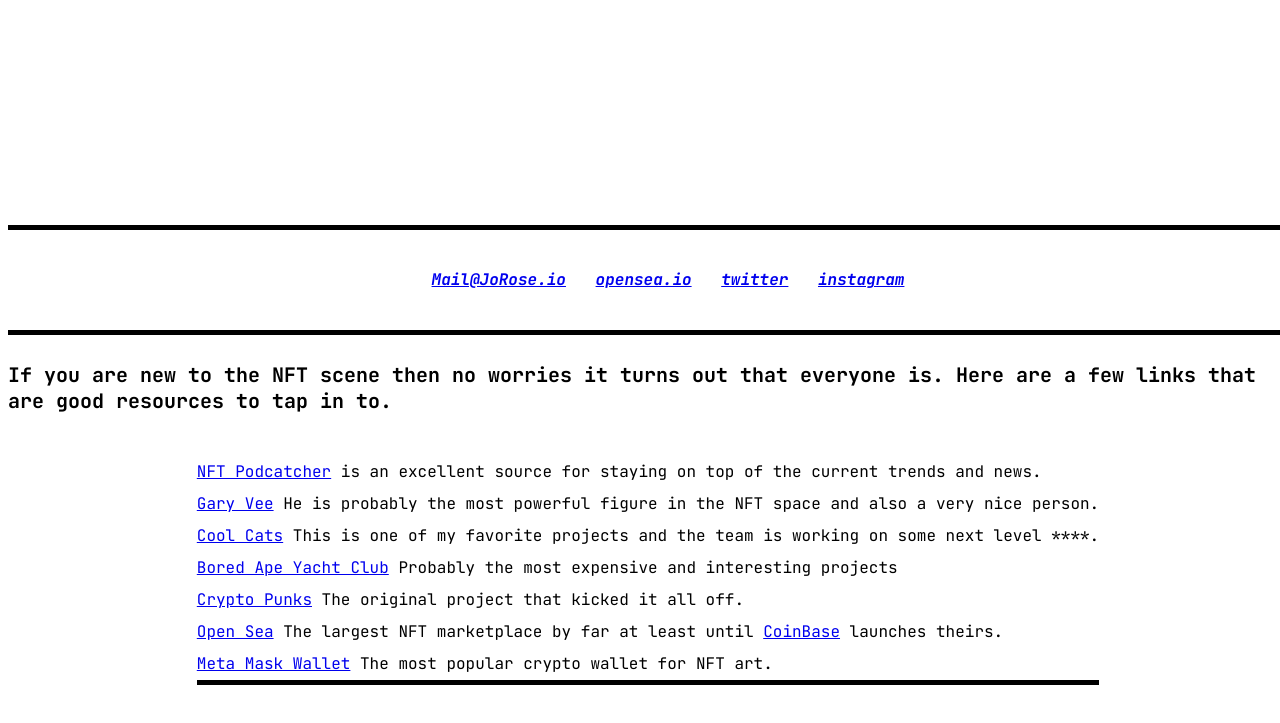
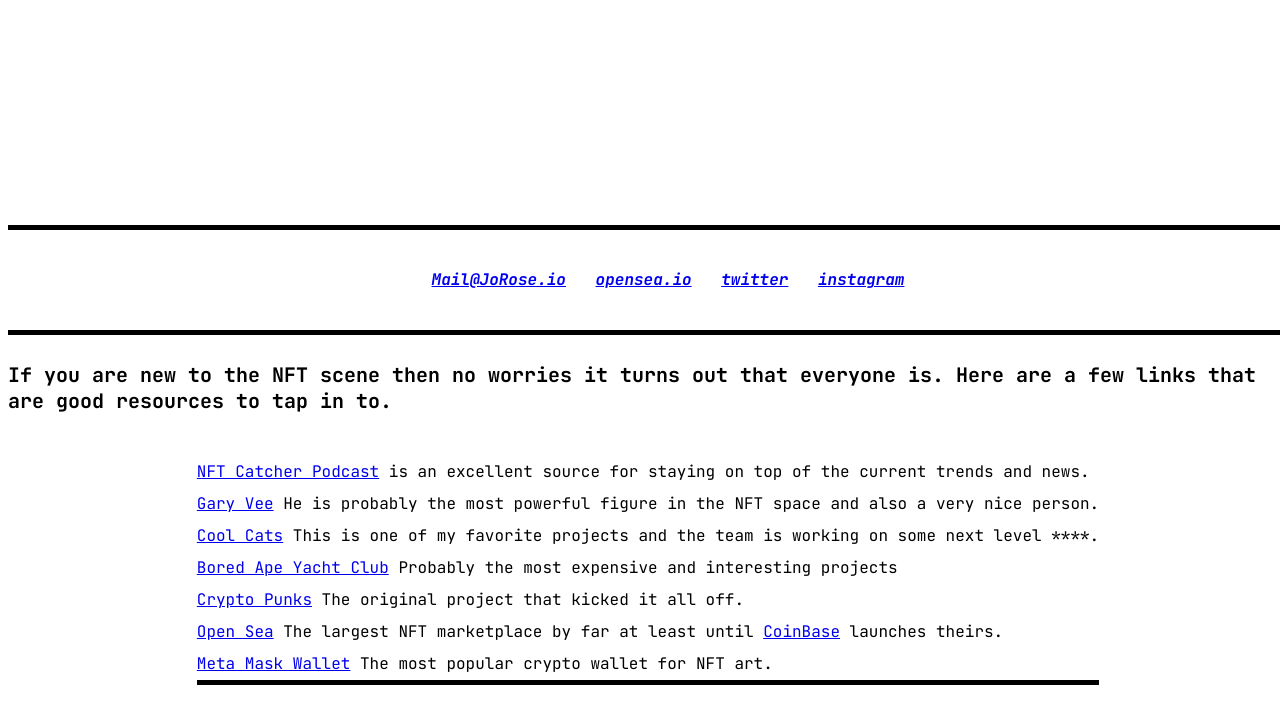
Before and after one commit to Ironclad1979/JoRose, a plain HTML site: page index.html in a window 1280 px wide. Shown: the part 2345-3068 px from the top of the page. Drawn offline with Linux system fonts and the light colour scheme; a script that the page names is missing; a web font is replaced by a local one.

Commit message:
Update index.html

```diff
--- a/index.html
+++ b/index.html
@@ -207,7 +207,7 @@
             <h4>If you are new to the NFT scene then no worries it turns out that everyone is. Here are a few links that are good resources to tap in to.</h4>
             </summary>
             <p>
-                <a href="https://podcasts.apple.com/us/podcast/nft-catcher-podcast/id1579358032">NFT Podcatcher</a> is an excellent source for staying on top of the current trends and news.<br>
+                <a href="https://podcasts.apple.com/us/podcast/nft-catcher-podcast/id1579358032">NFT Catcher Podcast</a> is an excellent source for staying on top of the current trends and news.<br>
                 <a href="https://www.garyvaynerchuk.com/">Gary Vee</a> He is probably the most powerful figure in the NFT space and also a very nice person.<br>
                 <a href="https://www.coolcatsnft.com/">Cool Cats</a> This is one of my favorite projects and the team is working on some next level ****.<br>
                 <a href="https://boredapeyachtclub.com/#/">Bored Ape Yacht Club</a> Probably the most expensive and interesting projects<br>
```
